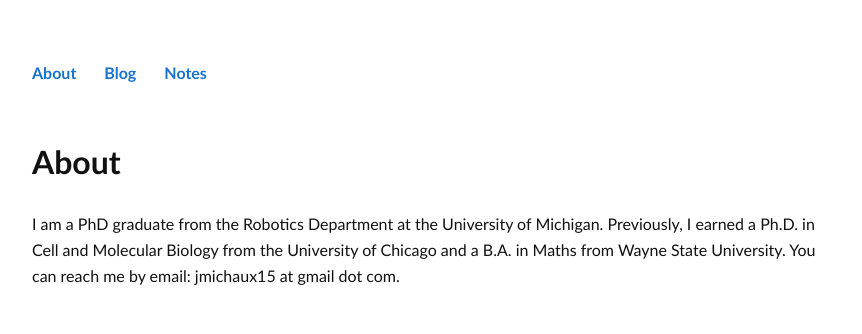
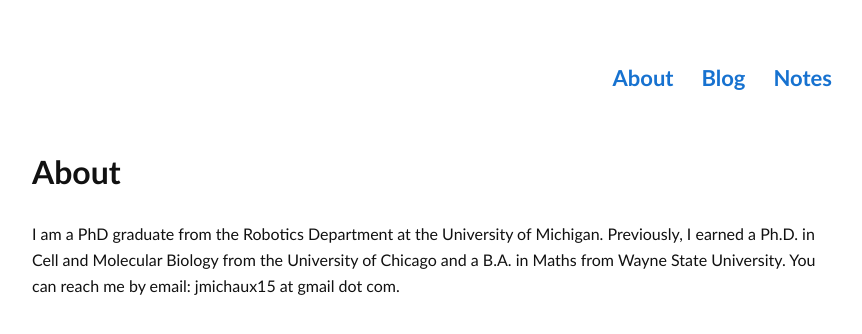
Before and after one commit to jmichaux/jmichaux.github.io, a Jekyll site: the page built from index.md, in a window 1280 px wide. Shown: the top 334 px of the page, without its empty margins (208-1070 px from the left). Built offline with Jekyll 4.4.1, drawn with Linux system fonts in a browser that asks for light colours; a style sheet for code colours, icons or effects is not loaded.

Commit message:
modifying nav

```diff
--- a/assets/css/main.css
+++ b/assets/css/main.css
@@ -41,14 +41,16 @@
 
 nav {
   display: flex;
+  justify-content: flex-end;
   gap: 28px;
   margin-bottom: 50px;
 }
 
 nav a {
+  font-size: 22px;
+  font-weight: 800;
   color: #1772d0;
   text-decoration: none;
-  font-weight: 600;
 }
 
 nav a:hover {
```
